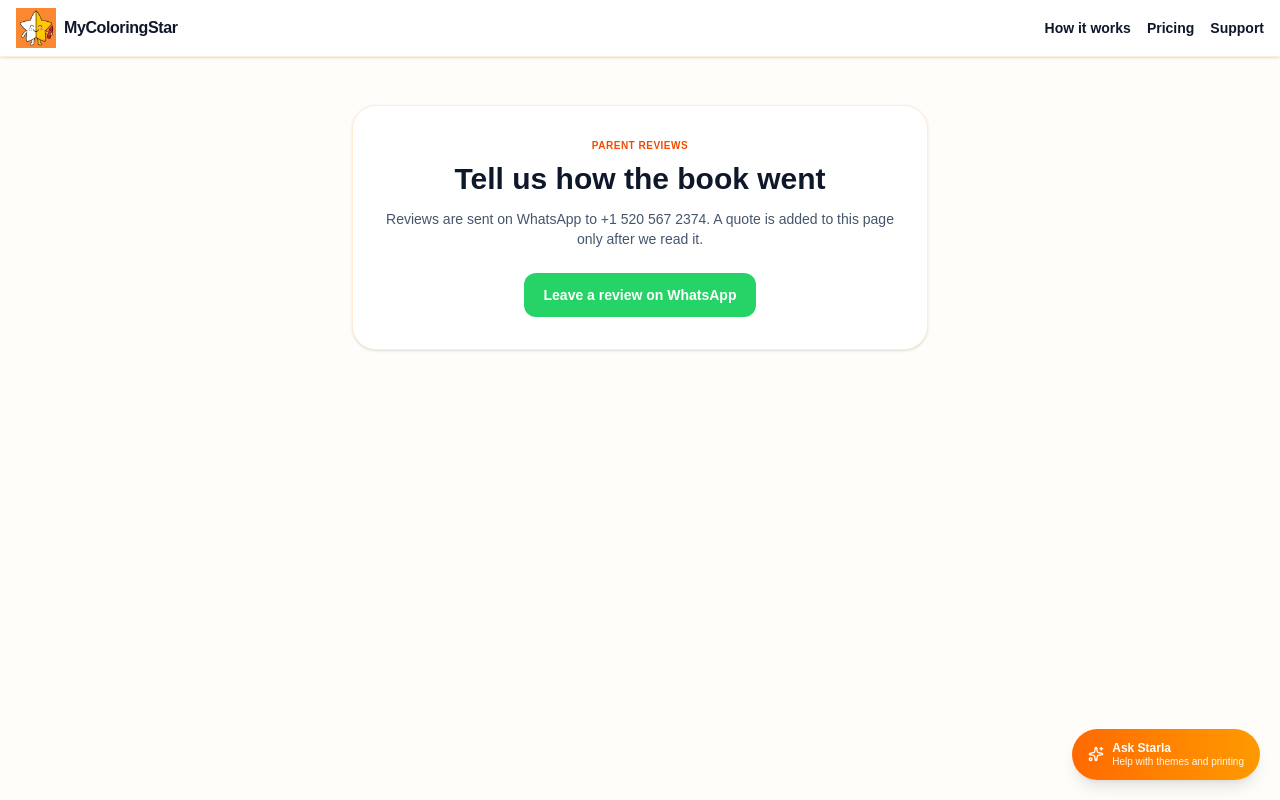
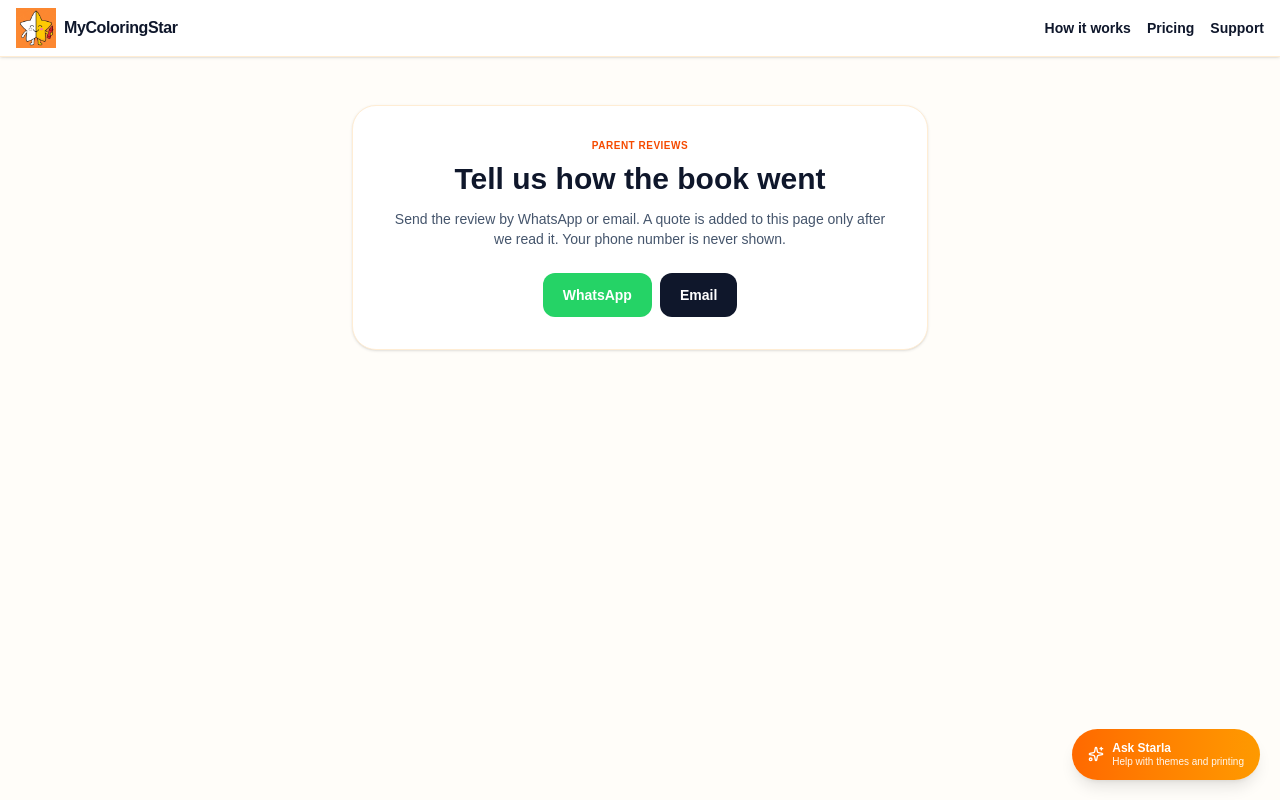
Before and after one commit to mensuraljaheshery-netizen/mycoloring-star, a Next.js app: page /reviews in a window 1280 px wide. Shown: the top 800 px of the page. Built offline with nearby package versions, Linux system fonts and the light colour scheme.

Commit message:
Let parents send a review by WhatsApp or email.

```diff
--- a/src/app/order-success/page.tsx
+++ b/src/app/order-success/page.tsx
@@ -524,14 +524,22 @@ function OrderSuccessContent() {
               </a>
             </div>
 
+            <div className="grid grid-cols-2 gap-2">
               <a
                 href={`https://wa.me/15205672374?text=${encodeURIComponent(`Hi, I want to leave a review for ${completedBook.childName}'s ${completedBook.theme} coloring book.`)}`}
                 target="_blank"
                 rel="noopener noreferrer"
                 className="flex items-center justify-center gap-2 py-3 px-4 rounded-xl bg-[#25D366] hover:bg-[#1ebe5d] text-white font-bold text-xs"
               >
-              Leave a review on WhatsApp
+                Review on WhatsApp
               </a>
+              <a
+                href={`mailto:support@mycoloringstar.com?subject=${encodeURIComponent('MyColoringStar review')}&body=${encodeURIComponent(`Hi, I want to leave a review for ${completedBook.childName}'s ${completedBook.theme} coloring book.`)}`}
+                className="flex items-center justify-center gap-2 py-3 px-4 rounded-xl bg-slate-900 hover:bg-slate-800 text-white font-bold text-xs"
+              >
+                Review by email
+              </a>
+            </div>
 
             <div className="pt-2 text-center">
               <Link
--- a/src/app/reviews/page.tsx
+++ b/src/app/reviews/page.tsx
@@ -2,13 +2,17 @@ import type { Metadata } from 'next';
 
 export const metadata: Metadata = {
   title: 'Parent Reviews',
-  description: 'Leave a review for your MyColoringStar coloring book on WhatsApp.',
+  description: 'Leave a review for your MyColoringStar coloring book by WhatsApp or email.',
   alternates: { canonical: '/reviews' },
 };
 
-const whatsappHref =
-  'https://wa.me/15205672374?text=' +
-  encodeURIComponent('Hi, I want to leave a review for my MyColoringStar coloring book.');
+const reviewText = 'Hi, I want to leave a review for my MyColoringStar coloring book.';
+const whatsappHref = 'https://wa.me/15205672374?text=' + encodeURIComponent(reviewText);
+const emailHref =
+  'mailto:support@mycoloringstar.com?subject=' +
+  encodeURIComponent('MyColoringStar review') +
+  '&body=' +
+  encodeURIComponent(reviewText);
 
 export default function ReviewsPage() {
   return (
@@ -17,16 +21,24 @@ export default function ReviewsPage() {
         <p className="text-[10px] font-black uppercase tracking-wider text-orange-600">Parent reviews</p>
         <h1 className="text-2xl sm:text-3xl font-black text-slate-900 mt-2">Tell us how the book went</h1>
         <p className="text-sm text-slate-600 mt-3">
-          Reviews are sent on WhatsApp to +1 520 567 2374. A quote is added to this page only after we read it.
+          Send the review by WhatsApp or email. A quote is added to this page only after we read it. Your phone number is never shown.
         </p>
+        <div className="mt-6 flex flex-col sm:flex-row items-center justify-center gap-2">
           <a
             href={whatsappHref}
             target="_blank"
             rel="noopener noreferrer"
-          className="mt-6 inline-flex items-center justify-center px-5 py-3 rounded-xl bg-[#25D366] hover:bg-[#1ebe5d] text-white text-sm font-black"
+            className="inline-flex items-center justify-center px-5 py-3 rounded-xl bg-[#25D366] hover:bg-[#1ebe5d] text-white text-sm font-black"
           >
-          Leave a review on WhatsApp
+            WhatsApp
           </a>
+          <a
+            href={emailHref}
+            className="inline-flex items-center justify-center px-5 py-3 rounded-xl bg-slate-900 hover:bg-slate-800 text-white text-sm font-black"
+          >
+            Email
+          </a>
+        </div>
       </div>
     </main>
   );
--- a/src/app/theme/[slug]/page.tsx
+++ b/src/app/theme/[slug]/page.tsx
@@ -687,14 +687,22 @@ export default function ThemeCustomizerPage() {
             >
               <Download className="w-4 h-4" /> Download Printable PDF Now
             </a>
+            <div className="grid grid-cols-2 gap-2">
               <a
                 href={`https://wa.me/15205672374?text=${encodeURIComponent(`Hi, I want to leave a review for ${childName || 'my child'}'s ${baseTheme.name} coloring book.`)}`}
                 target="_blank"
                 rel="noopener noreferrer"
-              className="w-full py-3 px-4 rounded-xl bg-[#25D366] hover:bg-[#1ebe5d] text-white font-bold text-xs flex items-center justify-center gap-2"
+                className="py-3 px-3 rounded-xl bg-[#25D366] hover:bg-[#1ebe5d] text-white font-bold text-xs"
               >
-              Leave a review on WhatsApp
+                Review on WhatsApp
               </a>
+              <a
+                href={`mailto:support@mycoloringstar.com?subject=${encodeURIComponent('MyColoringStar review')}&body=${encodeURIComponent(`Hi, I want to leave a review for ${childName || 'my child'}'s ${baseTheme.name} coloring book.`)}`}
+                className="py-3 px-3 rounded-xl bg-slate-900 hover:bg-slate-800 text-white font-bold text-xs"
+              >
+                Review by email
+              </a>
+            </div>
           </div>
         )}
 
--- a/src/components/HomeExperience.tsx
+++ b/src/components/HomeExperience.tsx
@@ -609,19 +609,27 @@ export default function HomePage() {
         <div className="bg-white border border-orange-100 rounded-3xl p-5 sm:p-6 shadow-sm flex flex-col sm:flex-row sm:items-center sm:justify-between gap-4">
           <div>
             <span className="text-[10px] font-black uppercase tracking-wider text-orange-600">Parent reviews</span>
-            <h2 className="text-lg font-black text-slate-900 mt-1">Made a book? Tell us on WhatsApp</h2>
+            <h2 className="text-lg font-black text-slate-900 mt-1">Made a book? Send a review</h2>
             <p className="text-xs text-slate-600 mt-1 max-w-xl">
-              Reviews go to our WhatsApp. We add a quote here only after we have read it.
+              Choose WhatsApp or email. We add a quote here only after we have read it.
             </p>
           </div>
+          <div className="flex flex-col sm:flex-row gap-2 shrink-0">
             <a
               href="https://wa.me/15205672374?text=Hi%2C%20I%20want%20to%20leave%20a%20review%20for%20my%20MyColoringStar%20coloring%20book."
               target="_blank"
               rel="noopener noreferrer"
-            className="shrink-0 inline-flex items-center justify-center px-4 py-3 rounded-xl bg-[#25D366] hover:bg-[#1ebe5d] text-white text-sm font-black"
+              className="inline-flex items-center justify-center px-4 py-3 rounded-xl bg-[#25D366] hover:bg-[#1ebe5d] text-white text-sm font-black"
             >
-            Leave a review
+              WhatsApp
             </a>
+            <a
+              href="mailto:support@mycoloringstar.com?subject=MyColoringStar%20review&body=Hi%2C%20I%20want%20to%20leave%20a%20review%20for%20my%20coloring%20book."
+              className="inline-flex items-center justify-center px-4 py-3 rounded-xl bg-slate-900 hover:bg-slate-800 text-white text-sm font-black"
+            >
+              Email
+            </a>
+          </div>
         </div>
       </section>
 
```
Lines whose indentation alone changed are shown as unchanged.
